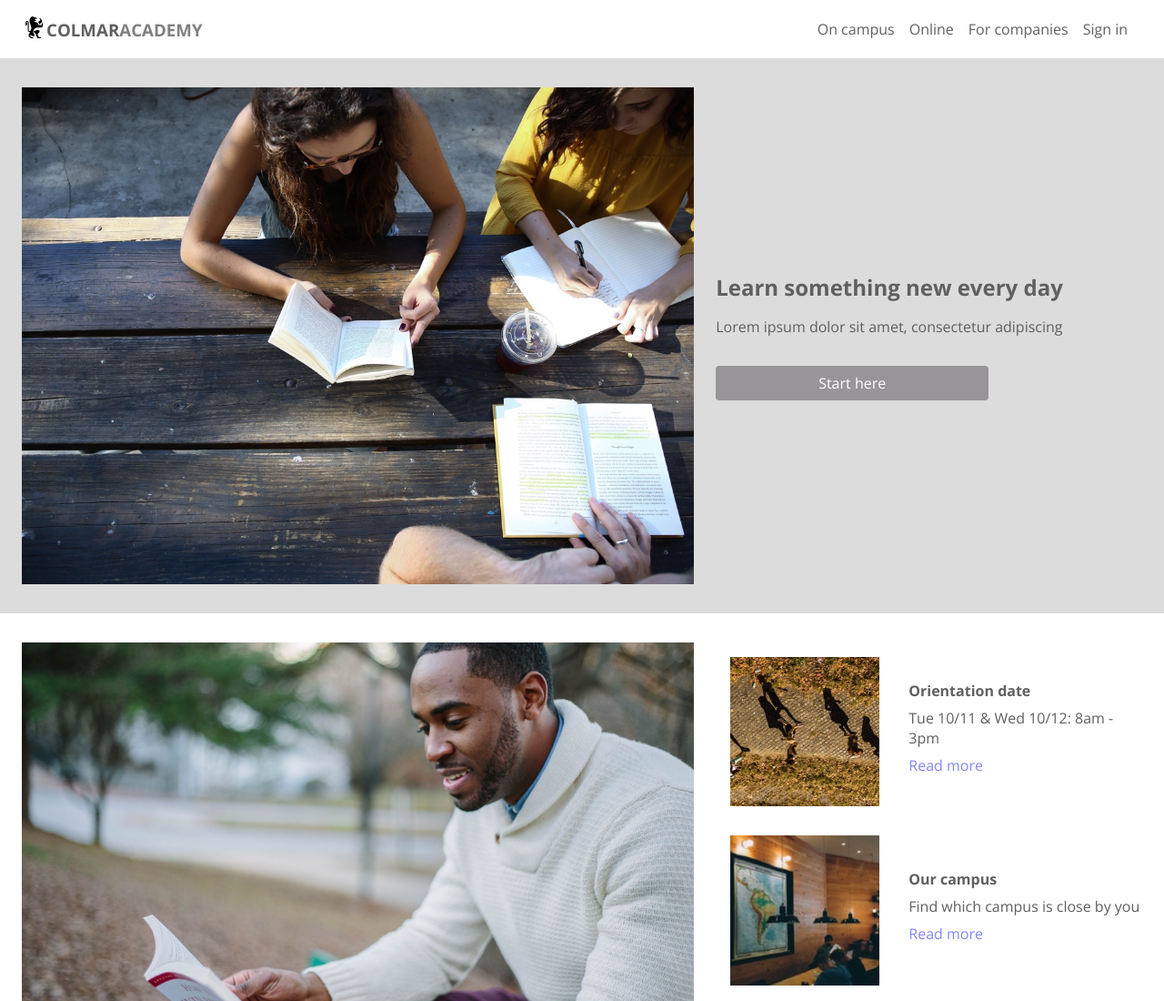
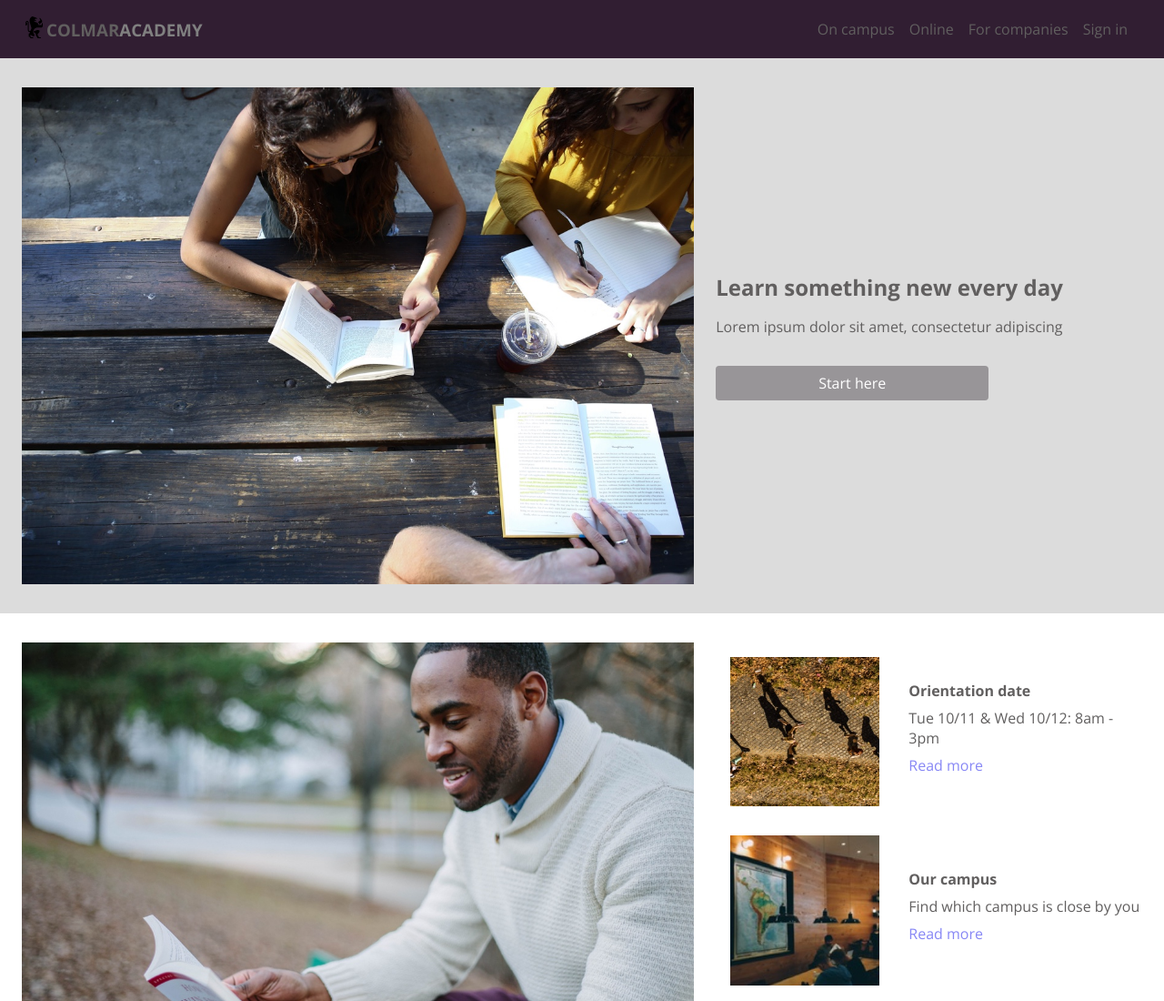
Before and after one commit to matthewcollier1/colmaracademy, a plain HTML site: page index.html in a window 1280 px wide. Shown: the top 1100 px of the page at 91% size. Drawn offline with nearby package versions, Linux system fonts and the light colour scheme.

Commit message:
header colour change
"changed colour of header"

```diff
--- a/resources/css/style.css
+++ b/resources/css/style.css
@@ -34,6 +34,7 @@ header {
     justify-content: space-between;
     align-items: center;
     height: 64px;
+    background-color: #311e32;
 }
 
 .header-logo {
@@ -61,12 +62,17 @@ nav ul a {
 }
 
 nav a:hover {
-    color: #311e32;
+    color: white;
+}
+
+nav a {
+    transition: color 1.5s ease-in;
 }
 
 nav li {
     padding-right: 16px;
 }
+
 
 nav ul:last-child {
   padding-right: 24px;
```
